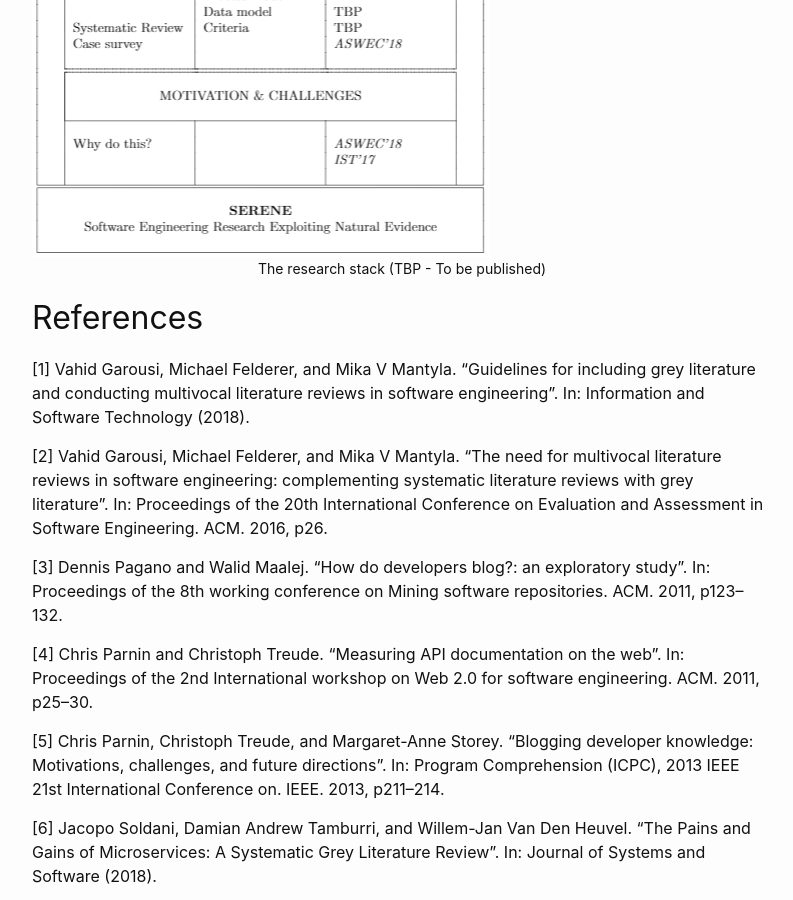
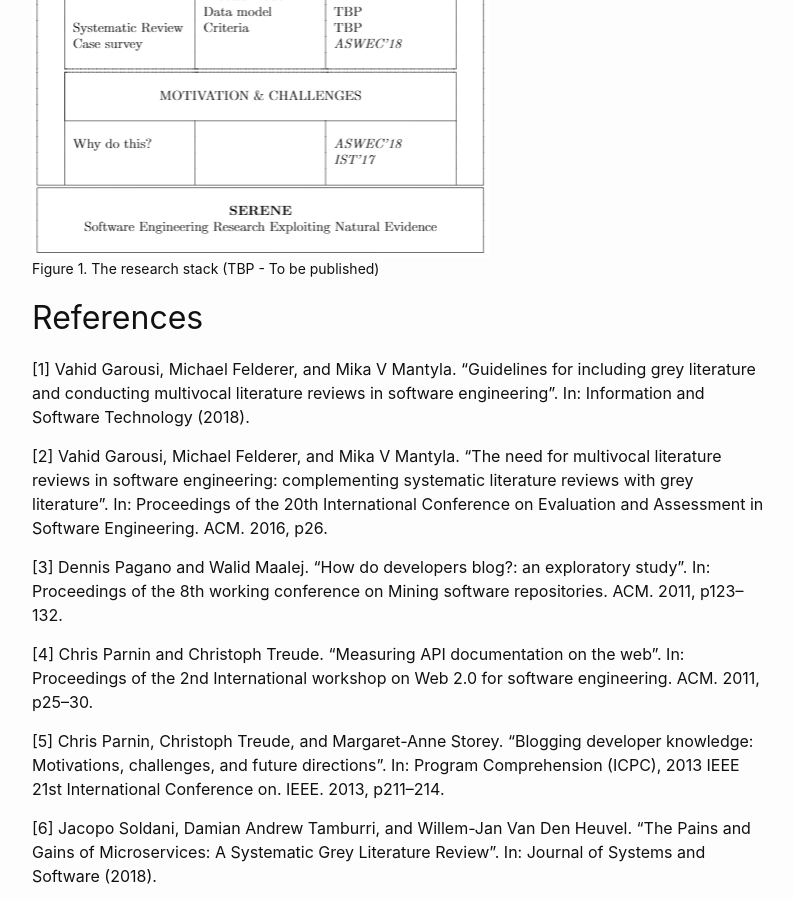
Before and after one commit to serenpa/serenpa.github.io, a Jekyll site: the page built from 0_research.markdown, in a window 1280 px wide and 900 px high, scrolled down 3102 px. Shown: the whole window, without its empty margins (238-1031 px from the left). Built offline with Jekyll 4.4.1, drawn with Linux system fonts in a browser that asks for light colours.

```diff
--- a/0_research.markdown
+++ b/0_research.markdown
@@ -54,7 +54,7 @@ There are a number of significant terms within the main research question, and w
 ## The research 'stack' for the current research project
 Figure 1 sketches the layers of research being undertaken in the current research project. Already published papers are indicated with italicised acronyms. Papers in preparation, or to be prepared, are indicated with the acronym TBP (to be published). The acronym COAST stands for Credible Online Article Search Tool.
 
-{% include image.html url="/assets/img/fig_1.PNG" description="The research stack (TBP - To be published)" %}
+{% include image.html url="/assets/img/fig_1.PNG" description="Figure 1. The research stack (TBP - To be published)" %}
 
 ## References
 [1] Vahid Garousi, Michael Felderer, and Mika V Mantyla. “Guidelines for including grey literature and conducting multivocal literature reviews in software engineering”. In: Information and Software Technology (2018).
--- a/_includes/image.html
+++ b/_includes/image.html
@@ -1,4 +1,4 @@
-<figure class="center">
+<figure style="center">
   <img src="{{ include.url }}" alt="{{ include.description }}">
   <figcaption>{{ include.description }}</figcaption>
 </figure>
```
